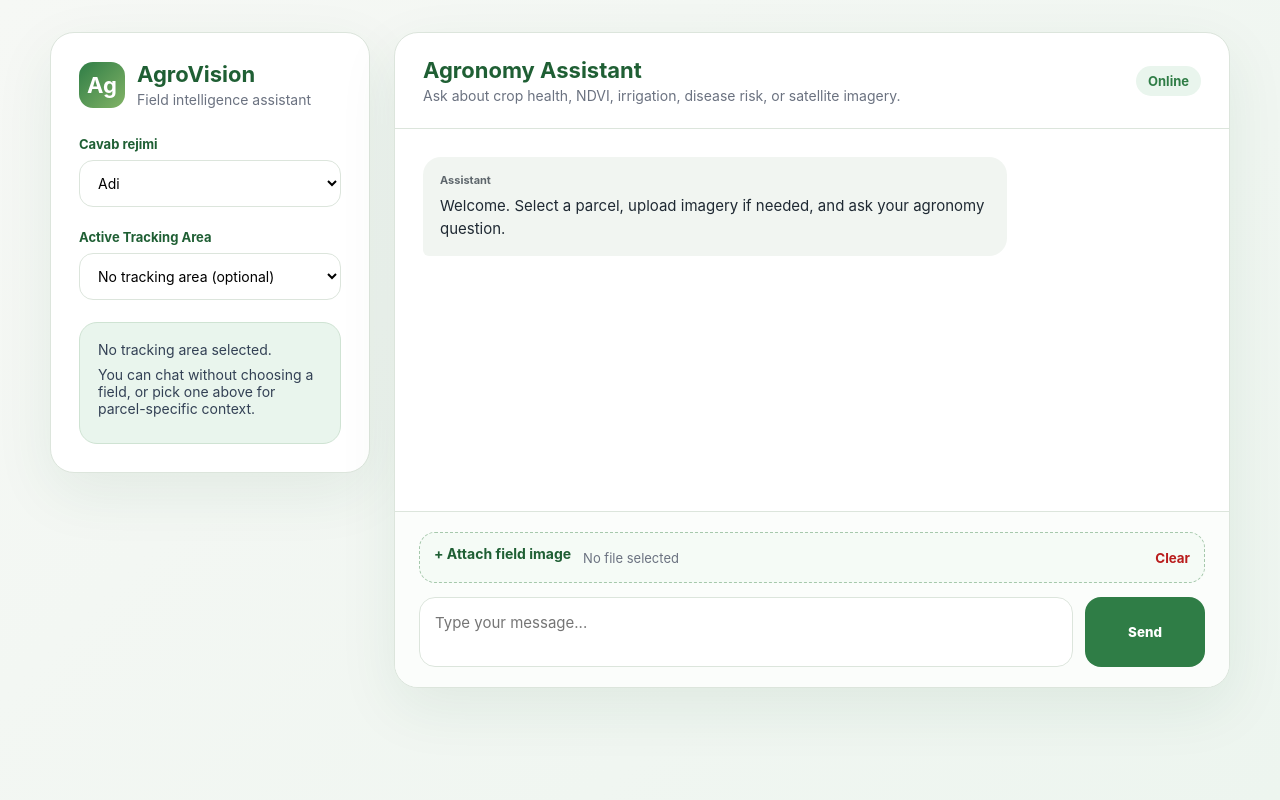
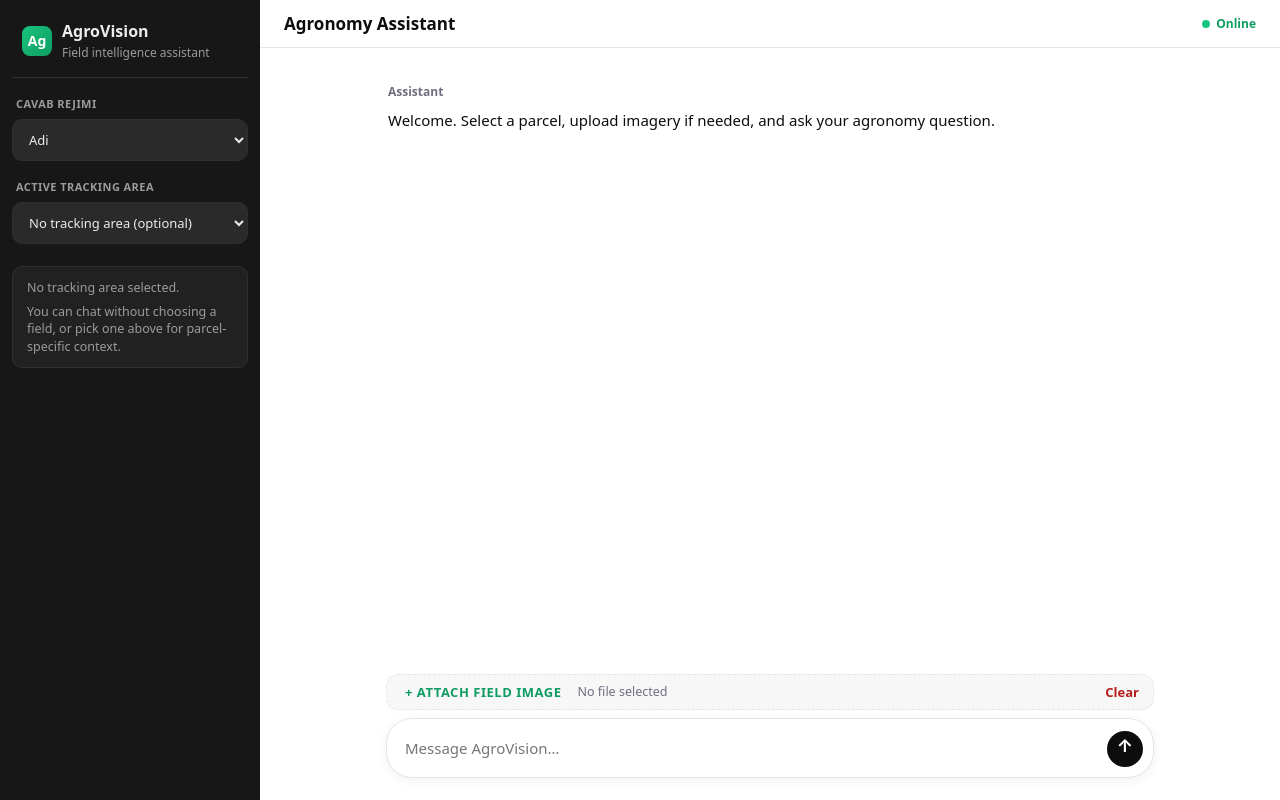
Before and after one commit to ulvi986/AgroVision, a Flask app: page / in a window 1280 px wide. Run offline with Flask 3, Linux system fonts and the light colour scheme.

Commit message:
Ask for feedback once after 5 replies (was every 3)
Show the feedback prompt a single time once the user has received 5 assistant
replies, and never prompt again afterwards.

(This commit also carries the in-progress ChatGPT-style UI redesign of index.html.)

Co-Authored-By: Claude Opus 4.8 <noreply@anthropic.com>

```diff
--- a/templates/index.html
+++ b/templates/index.html
@@ -7,254 +7,304 @@
 
   <style>
     :root {
-      --green: #2f7d46;
-      --green-dark: #1f5f34;
-      --green-light: #e9f5ed;
-      --bg: #f6f8f5;
-      --text: #1f2933;
-      --muted: #6b7280;
-      --card: #ffffff;
-      --border: #dce5dc;
-      --user: #2f7d46;
-      --assistant: #f1f5f1;
+      --green: #19c37d;
+      --green-dark: #0f9d63;
+      --sidebar: #171717;
+      --sidebar-hover: #2a2a2a;
+      --sidebar-border: #2f2f2f;
+      --sidebar-text: #ececec;
+      --sidebar-muted: #9b9b9b;
+      --bg: #ffffff;
+      --text: #0d0d0d;
+      --muted: #6e6e80;
+      --border: #e5e5e5;
+      --assistant-bg: #f7f7f8;
+      --user-bg: #19c37d;
     }
 
     * {
       box-sizing: border-box;
       margin: 0;
       padding: 0;
-      font-family: Inter, system-ui, -apple-system, BlinkMacSystemFont, "Segoe UI", sans-serif;
+      font-family: "Söhne", ui-sans-serif, system-ui, -apple-system, "Segoe UI", Inter, sans-serif;
+    }
+
+    html, body {
+      height: 100%;
     }
 
     body {
-      min-height: 100vh;
-      background: linear-gradient(135deg, #f6f8f5, #edf5ef);
+      background: var(--bg);
       color: var(--text);
       display: flex;
-      justify-content: center;
-      padding: 32px;
+      overflow: hidden;
     }
 
     .app {
       width: 100%;
-      max-width: 1180px;
+      height: 100vh;
       display: grid;
-      grid-template-columns: 320px 1fr;
-      gap: 24px;
+      grid-template-columns: 260px 1fr;
     }
 
-    .sidebar,
-    .chat-card {
-      background: var(--card);
-      border: 1px solid var(--border);
-      border-radius: 24px;
-      box-shadow: 0 20px 60px rgba(31, 95, 52, 0.08);
-    }
-
+    /* ---------- Sidebar (ChatGPT-style dark rail) ---------- */
     .sidebar {
-      padding: 28px;
-      height: fit-content;
+      background: var(--sidebar);
+      color: var(--sidebar-text);
+      padding: 14px 12px;
+      display: flex;
+      flex-direction: column;
+      gap: 18px;
+      overflow-y: auto;
     }
 
     .brand {
       display: flex;
       align-items: center;
-      gap: 12px;
-      margin-bottom: 28px;
+      gap: 10px;
+      padding: 6px 10px 16px;
+      border-bottom: 1px solid var(--sidebar-border);
     }
 
     .logo {
-      width: 46px;
-      height: 46px;
-      border-radius: 14px;
-      background: linear-gradient(135deg, var(--green), #82b366);
+      width: 30px;
+      height: 30px;
+      border-radius: 8px;
+      background: linear-gradient(135deg, var(--green), #0f9d63);
       display: grid;
       place-items: center;
-      color: white;
-      font-size: 22px;
+      color: #fff;
+      font-size: 14px;
       font-weight: 700;
+      flex-shrink: 0;
     }
 
     h1 {
-      font-size: 22px;
-      color: var(--green-dark);
+      font-size: 16px;
+      font-weight: 600;
+      color: var(--sidebar-text);
     }
 
     .subtitle {
-      font-size: 14px;
+      font-size: 12px;
       color: var(--muted);
-      margin-top: 4px;
+      margin-top: 2px;
+    }
+
+    .sidebar .subtitle {
+      color: var(--sidebar-muted);
+    }
+
+    .side-section {
+      display: flex;
+      flex-direction: column;
+      gap: 8px;
     }
 
     label {
       display: block;
-      font-size: 13px;
-      font-weight: 700;
-      color: var(--green-dark);
-      margin-bottom: 8px;
+      font-size: 11px;
+      font-weight: 600;
+      letter-spacing: 0.04em;
+      text-transform: uppercase;
+      color: var(--sidebar-muted);
+      padding: 0 4px;
     }
 
     select {
       width: 100%;
-      padding: 13px 14px;
-      border-radius: 14px;
-      border: 1px solid var(--border);
-      background: #fff;
-      font-size: 14px;
+      padding: 10px 12px;
+      border-radius: 10px;
+      border: 1px solid var(--sidebar-border);
+      background: #2a2a2a;
+      color: var(--sidebar-text);
+      font-size: 13px;
       outline: none;
+      cursor: pointer;
+      transition: border-color 0.15s, background 0.15s;
     }
 
-    select:focus {
-      border-color: var(--green);
-    }
+    select:hover { background: var(--sidebar-hover); }
+    select:focus { border-color: var(--green); }
+    select option { background: #2a2a2a; color: var(--sidebar-text); }
 
     .parcel-info {
-      margin-top: 22px;
-      padding: 18px;
-      border-radius: 18px;
-      background: var(--green-light);
-      border: 1px solid #cfe3d3;
+      margin-top: 4px;
+      padding: 12px 14px;
+      border-radius: 10px;
+      background: #212121;
+      border: 1px solid var(--sidebar-border);
     }
 
     .parcel-info p {
-      font-size: 14px;
-      margin-bottom: 8px;
-      color: #334155;
+      font-size: 12.5px;
+      margin-bottom: 6px;
+      color: var(--sidebar-muted);
+      line-height: 1.4;
     }
 
+    .parcel-info p:last-child { margin-bottom: 0; }
+
     .parcel-info strong {
-      color: var(--green-dark);
+      color: var(--sidebar-text);
+      font-weight: 600;
     }
 
+    /* ---------- Chat area ---------- */
     .chat-card {
       display: flex;
       flex-direction: column;
-      height: 82vh;
+      height: 100vh;
+      background: var(--bg);
       overflow: hidden;
     }
 
     .chat-header {
-      padding: 24px 28px;
+      padding: 12px 24px;
       border-bottom: 1px solid var(--border);
       display: flex;
       justify-content: space-between;
       align-items: center;
+      background: var(--bg);
     }
 
     .chat-header h2 {
-      font-size: 22px;
-      color: var(--green-dark);
+      font-size: 17px;
+      font-weight: 600;
+      color: var(--text);
+    }
+
+    .chat-header .subtitle {
+      display: none;
     }
 
     .status {
-      font-size: 13px;
-      color: var(--green);
-      background: var(--green-light);
-      padding: 7px 12px;
-      border-radius: 999px;
-      font-weight: 700;
+      font-size: 12px;
+      color: var(--green-dark);
+      display: flex;
+      align-items: center;
+      gap: 6px;
+      font-weight: 600;
     }
 
+    .status::before {
+      content: "";
+      width: 8px;
+      height: 8px;
+      border-radius: 50%;
+      background: var(--green);
+    }
+
+    /* Conversation lives in a centered, fixed-width column */
     .messages {
       flex: 1;
-      padding: 28px;
       overflow-y: auto;
+      scroll-behavior: smooth;
       display: flex;
       flex-direction: column;
-      gap: 18px;
-      scroll-behavior: smooth;
+      gap: 6px;
+      padding: 28px max(20px, calc((100% - 768px) / 2)) 48px;
     }
 
     .message {
-      max-width: 75%;
-      padding: 15px 17px;
-      border-radius: 18px;
       font-size: 15px;
-      line-height: 1.55;
+      line-height: 1.7;
+      word-wrap: break-word;
     }
 
+    /* User: rounded grey bubble hugging the right edge */
     .message.user {
       align-self: flex-end;
-      background: var(--user);
-      color: white;
-      border-bottom-right-radius: 6px;
+      max-width: 80%;
+      margin: 14px 0 4px;
+      padding: 11px 16px;
+      background: #f0f0f0;
+      border-radius: 20px;
+      border-top-right-radius: 6px;
     }
 
+    .message.user .meta { display: none; }
+
+    /* Assistant: plain text on white, full column width */
     .message.assistant {
-      align-self: flex-start;
-      background: var(--assistant);
-      color: var(--text);
-      border-bottom-left-radius: 6px;
+      align-self: stretch;
+      max-width: 100%;
+      padding: 6px 2px 16px;
     }
 
     .message ul {
-      margin: 6px 0;
-      padding-left: 20px;
+      margin: 8px 0;
+      padding-left: 22px;
     }
 
-    .message li {
-      margin: 2px 0;
-    }
+    .message li { margin: 4px 0; }
 
     .message code {
-      background: rgba(0, 0, 0, 0.08);
-      padding: 1px 5px;
+      background: rgba(0, 0, 0, 0.06);
+      padding: 2px 6px;
       border-radius: 5px;
+      font-family: ui-monospace, "SF Mono", Menlo, Consolas, monospace;
       font-size: 13px;
     }
 
     .message pre {
-      background: rgba(0, 0, 0, 0.08);
-      padding: 10px 12px;
+      background: #0d0d0d;
+      color: #f7f7f8;
+      padding: 14px 16px;
       border-radius: 10px;
       overflow-x: auto;
-      margin: 8px 0;
+      margin: 10px 0;
+      width: 100%;
     }
 
     .message pre code {
       background: none;
       padding: 0;
+      color: inherit;
     }
 
     .meta {
       display: block;
-      font-size: 11px;
-      font-weight: 700;
-      opacity: 0.7;
-      margin-bottom: 5px;
+      font-size: 12px;
+      font-weight: 600;
+      color: var(--muted);
+      margin-bottom: 6px;
     }
 
+    /* ---------- Composer (rounded input box, send inside) ---------- */
     .composer {
-      border-top: 1px solid var(--border);
-      padding: 20px 24px;
-      background: #fbfdfb;
+      padding: 12px 24px 22px;
+      background: var(--bg);
+      display: flex;
+      flex-direction: column;
+      align-items: center;
     }
 
     .upload-box {
+      width: 100%;
+      max-width: 768px;
       display: flex;
       align-items: center;
-      justify-content: space-between;
       gap: 12px;
-      margin-bottom: 14px;
-      padding: 12px 14px;
-      border: 1px dashed #a6c8ac;
-      border-radius: 16px;
-      background: #f5fbf6;
+      margin-bottom: 8px;
+      padding: 8px 14px;
+      border: 1px dashed var(--border);
+      border-radius: 12px;
+      background: var(--assistant-bg);
     }
 
-    .upload-box input {
-      display: none;
-    }
+    .upload-box input { display: none; }
 
     .upload-label {
       cursor: pointer;
       color: var(--green-dark);
-      font-weight: 700;
-      font-size: 14px;
+      font-weight: 600;
+      font-size: 13px;
+      white-space: nowrap;
     }
 
     .file-name {
-      font-size: 13px;
+      font-size: 12.5px;
       color: var(--muted);
       flex: 1;
       overflow: hidden;
@@ -267,45 +317,66 @@
       background: transparent;
       color: #b91c1c;
       cursor: pointer;
-      font-weight: 700;
+      font-weight: 600;
+      font-size: 13px;
     }
 
     .input-row {
+      width: 100%;
+      max-width: 768px;
       display: flex;
-      gap: 12px;
+      align-items: flex-end;
+      gap: 8px;
+      padding: 10px 10px 10px 18px;
+      border: 1px solid var(--border);
+      border-radius: 26px;
+      background: var(--bg);
+      box-shadow: 0 2px 12px rgba(0, 0, 0, 0.06);
+      transition: border-color 0.15s, box-shadow 0.15s;
+    }
+
+    .input-row:focus-within {
+      border-color: #c4c4c4;
+      box-shadow: 0 2px 18px rgba(0, 0, 0, 0.1);
     }
 
     textarea {
       flex: 1;
       resize: none;
-      min-height: 54px;
-      max-height: 140px;
-      padding: 15px;
-      border-radius: 16px;
-      border: 1px solid var(--border);
+      min-height: 24px;
+      max-height: 200px;
+      padding: 8px 0;
+      border: none;
+      background: transparent;
       font-size: 15px;
+      line-height: 1.5;
       outline: none;
-    }
-
-    textarea:focus {
-      border-color: var(--green);
+      color: var(--text);
     }
 
     button.send {
-      width: 120px;
+      width: 36px;
+      height: 36px;
+      flex-shrink: 0;
       border: none;
-      border-radius: 16px;
-      background: var(--green);
-      color: white;
-      font-weight: 800;
+      border-radius: 50%;
+      background: var(--text);
+      color: #fff;
+      font-size: 0;
       cursor: pointer;
-      transition: 0.2s;
+      display: grid;
+      place-items: center;
+      transition: background 0.2s, opacity 0.2s;
     }
 
-    button.send:hover {
-      background: var(--green-dark);
-      transform: translateY(-1px);
+    button.send::before {
+      content: "↑";
+      font-size: 18px;
+      font-weight: 700;
+      line-height: 1;
     }
+
+    button.send:hover { background: #2f2f2f; }
 
     .typing {
       display: flex;
@@ -393,22 +470,38 @@
       40% { opacity: 1; transform: translateY(-4px); }
     }
 
-    @media (max-width: 850px) {
-      body {
-        padding: 16px;
+    /* Scrollbar styling */
+    .messages::-webkit-scrollbar,
+    .sidebar::-webkit-scrollbar { width: 8px; }
+    .messages::-webkit-scrollbar-thumb {
+      background: #d9d9e3;
+      border-radius: 4px;
+    }
+    .sidebar::-webkit-scrollbar-thumb {
+      background: #3a3a3a;
+      border-radius: 4px;
     }
 
+    @media (max-width: 850px) {
       .app {
         grid-template-columns: 1fr;
+        grid-template-rows: auto 1fr;
       }
 
-      .chat-card {
-        height: 75vh;
+      .sidebar {
+        flex-direction: row;
+        flex-wrap: wrap;
+        align-items: center;
+        gap: 10px;
+        padding: 10px 12px;
       }
 
-      .message {
-        max-width: 90%;
-      }
+      .sidebar .brand { padding: 4px; }
+      .side-section { flex: 1; min-width: 140px; }
+      .parcel-info { display: none; }
+
+      .chat-card { height: auto; }
+      .message { padding: 16px; }
     }
   </style>
 </head>
@@ -424,15 +517,19 @@
         </div>
       </div>
 
+      <div class="side-section">
         <label for="personaSelect">Cavab rejimi</label>
         <select id="personaSelect">
           <option value="default">Adi</option>
           <option value="agronomist">Professional aqronom</option>
           <option value="farmer">Adi kəndli</option>
         </select>
+      </div>
 
-      <label for="parcelSelect" style="margin-top: 22px;">Active Tracking Area</label>
+      <div class="side-section">
+        <label for="parcelSelect">Active Tracking Area</label>
         <select id="parcelSelect"></select>
+      </div>
 
       <div class="parcel-info" id="parcelInfo"></div>
     </aside>
@@ -462,7 +559,7 @@
         </div>
 
         <div class="input-row">
-          <textarea id="messageInput" placeholder="Type your message..."></textarea>
+          <textarea id="messageInput" placeholder="Message AgroVision…" rows="1"></textarea>
           <button class="send" type="submit">Send</button>
         </div>
       </form>
@@ -614,10 +711,10 @@
       `);
     }
 
-    // After this many assistant replies, ask the user for feedback and send it
-    // to Airtable (name = rating, Review = comment).
-    const FEEDBACK_EVERY = 3;
+    // Ask for feedback once, after this many assistant replies, then never again.
+    const FEEDBACK_AFTER = 5;
     let assistantReplyCount = 0;
+    let feedbackAsked = false;
     let feedbackActive = false;
 
     function showFeedbackPrompt() {
@@ -760,9 +857,10 @@
         typingBubble.remove();
         addMessage("assistant", formatMarkdown(data.response));
 
-        // Ask for feedback after every few assistant replies.
+        // Ask for feedback only once, after FEEDBACK_AFTER replies.
         assistantReplyCount++;
-        if (assistantReplyCount % FEEDBACK_EVERY === 0) {
+        if (!feedbackAsked && assistantReplyCount >= FEEDBACK_AFTER) {
+          feedbackAsked = true;
           showFeedbackPrompt();
         }
 
```
Also changed, not shown: other parts of templates/index.html (+22 -16 lines). Lines whose indentation alone changed are shown as unchanged.
